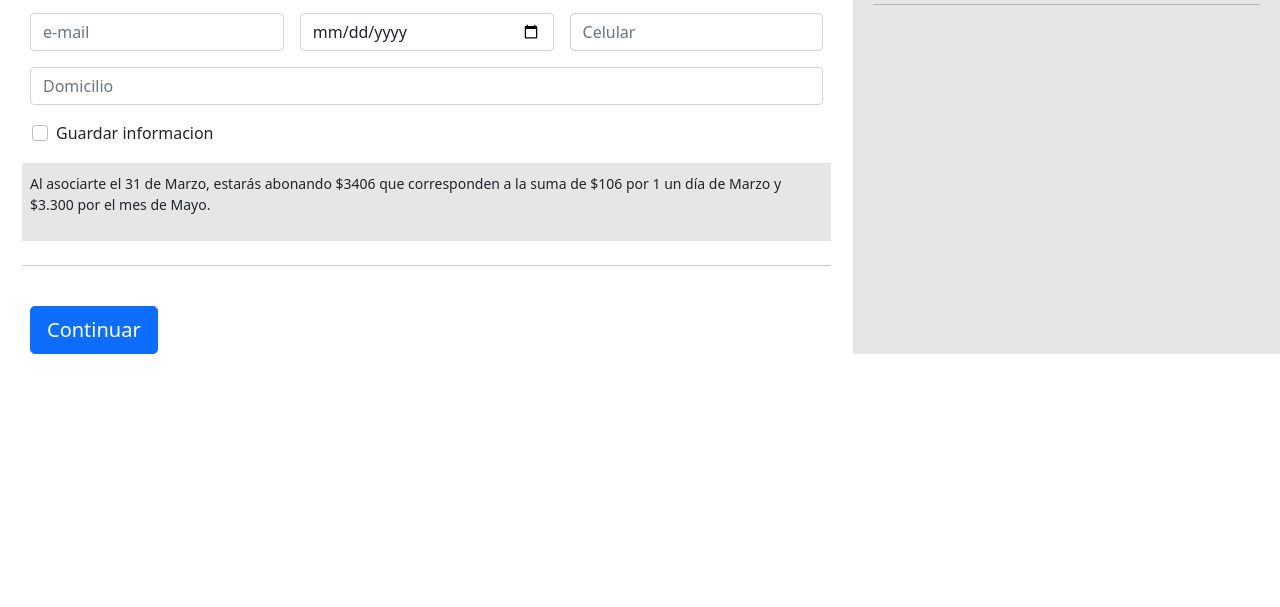
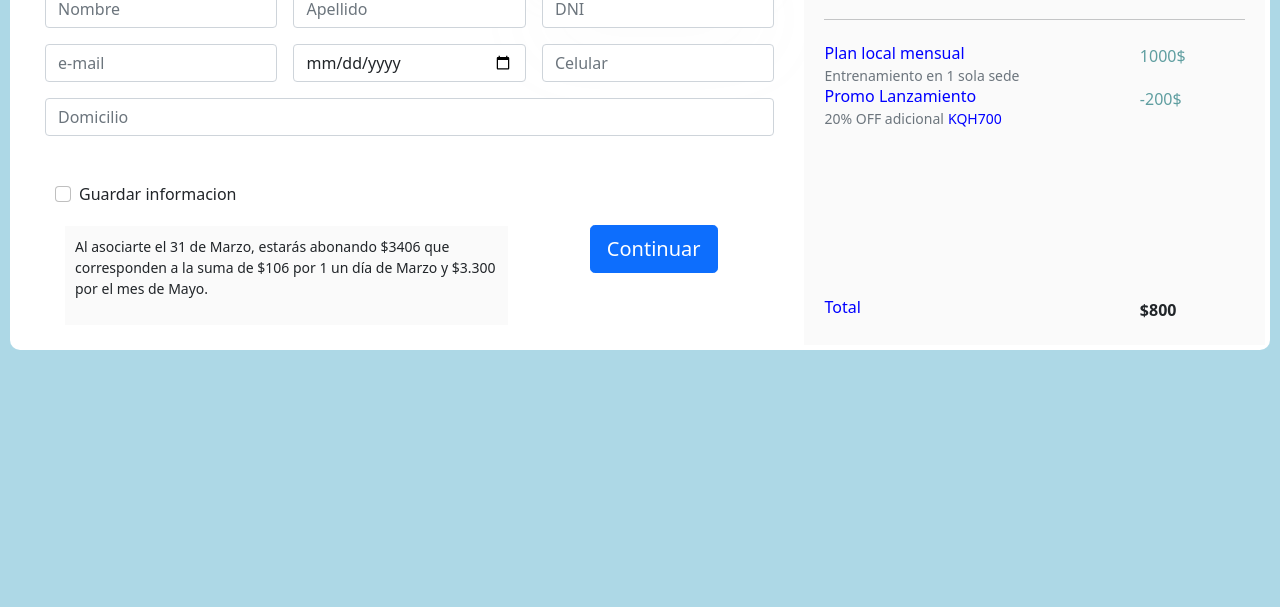
Before and after one commit to rochijacob/template_checkout2, a plain HTML site: page index.html in a window 1280 px wide. Shown: the part 193-800 px from the top of the page. Drawn offline with nearby package versions, Linux system fonts and the light colour scheme.

Commit message:
push_del_dia_1

```diff
--- a/index.html
+++ b/index.html
@@ -140,22 +140,21 @@
               Porfavor ingrese una direccion valida
             </div>
           </div>
-
+          <section class="button_grid">
+            <div class="form_text">
               <div class="form-check">
                 <input type="checkbox" class="form-check-input" id="save-info">
                 <label class="form-check-label specifics" for="save-info">Guardar informacion</label>
               </div>
-
-
               <div class="grey_box specifics">
                 <p>Al asociarte el 31 de Marzo, estarás abonando $3406 que corresponden a la suma de $106 por 1 un día de Marzo y $3.300 por el mes de Mayo.</p>
               </div>
+            </div>
+
+            <a href="#"><button class="w100 btn btn-primary btn-lg" type="submit">Continuar</button></a>
+          </section>
 
 
-
-          <hr class="my-4">
-
-          <a href="#"><button class="w100 btn btn-primary btn-lg" type="submit">Continuar</button></a>
           </section>
 
         </main>
@@ -171,6 +170,27 @@
       </ul>
     </div>
     <hr class="my-4">
+    <div class="cart_item">
+      <div class="cart_item_info">
+        <h6 class="my-0">Plan local mensual</h6>
+        <small class="text-muted">Entrenamiento en 1 sola sede</small>
+      </div>
+      <span class="cart_item_price">1000$</span>
+    </div>
+    <div class="cart_item">
+      <div class="cart_item_info">
+        <h6 class="my-0">Promo Lanzamiento</h6>
+        <small class="text-muted">20% OFF adicional</small>
+        <small>KQH700</small>
+      </div>
+      <span class="cart_item_price">-200$</span>
+    </div>
+    <div class="cart_item">
+      <div class="cart_item_info total">
+        <h6 class="my-0">Total</h6>
+      </div>
+      <strong>$800</strong>
+    </div>
   </div>
 
 
--- a/scss/_cart.scss
+++ b/scss/_cart.scss
@@ -1,9 +1,25 @@
-.cart {
+div .cart {
     display: none;
     background-color: $grey-back;
     padding: 40px 20px 10px 20px;
     @include breakpoint-up(large){
         display: inline-block;
+    }
+    &_item {
+        display: grid;
+        grid-template-columns: 3fr 1fr;
+        &_info {
+            color: blue;
+        }
+        &_price {
+            color: cadetblue;
+        }
+        &:last-child {
+            padding-top: 40%;
+        }
+    }
+    &:last-child {
+        padding-top: 40px;
     }
 }
 .resumen_orden {
--- a/scss/_globals.scss
+++ b/scss/_globals.scss
@@ -1,10 +1,30 @@
+/* Chrome, Safari, Edge, Opera */
+input::-webkit-outer-spin-button,
+input::-webkit-inner-spin-button {
+  -webkit-appearance: none;
+  margin: 0;
+}
+
+/* Firefox */
+input[type=number] {
+  -moz-appearance: textfield;
+}
+
 body {
     font-family: 'Roboto', sans-serif;
+    @include breakpoint-up(large){
+      background-color: lightblue!important;
+    }
+
 }
 
 .the_whole {
     @include breakpoint-up(large){
         display: grid;
-        grid-template-columns: 3fr 1.5fr;
+        grid-template-columns: 3fr 1.75fr;
+        background-color: white;
+        margin: 10px;
+        border-radius: 10px 10px 10px 10px;
+        padding: 5px;
     }
 }
--- a/scss/_main.scss
+++ b/scss/_main.scss
@@ -1,6 +1,15 @@
 .protected {
     display: grid;
     grid-template-columns: 1fr 4fr;
+    background-color: $white-sutil;
+    border-radius: 7px;
+    box-shadow: 0 2.8px 2.2px rgba(185, 185, 185, 0.034),
+    0 6.7px 5.3px rgba(185, 185, 185, 0.034),
+    0 12.5px 10px rgba(185, 185, 185, 0.034),
+    0 22.3px 17.9px rgba(185, 185, 185, 0.034),
+    0 41.8px 33.4px rgba(185, 185, 185, 0.034),
+    0 100px 80px rgba(185, 185, 185, 0.034);
+    padding: 8px 0px;
     & svg {
         margin-top: 7px;
         justify-self: center;
@@ -36,6 +45,7 @@
 }
 .grey_box {
     padding: 10px;
+    margin: 20px;
     background-color: $grey-back;
 
     & p {
@@ -48,11 +58,24 @@ a button {
         width: 60%;
     }
 }
+.button_grid {
+    @include breakpoint-up(large) {
+        display: grid;
+        grid-template-columns: 2fr 1fr;
+        gap: 5px;
+        align-items: center;
+
+        & a {
+            justify-self: center;
+        }
+    }
+}
 .form-check {
     margin: 30px 10px;
 }
-
-
+.g-3, .gy-3 {
+    --bs-gutter-y: 1.25rem;
+}
 .w100 {
     width: 100%;
     @include breakpoint-up(large){
--- a/scss/_variables.scss
+++ b/scss/_variables.scss
@@ -1,3 +1,4 @@
-$grey-back:#e6e6e7;
+$grey-back:#fafafa; /* change to #fafafa*/
 $text-color:#8093A7;
 $asociate-blue: #0275d8;
+$white-sutil:rgb(231, 231, 231);
```
Also changed, not shown: app/scss/style.css, scss/_header.scss (line endings or trailing spaces), 1 other file. Lines whose indentation alone changed are shown as unchanged.
